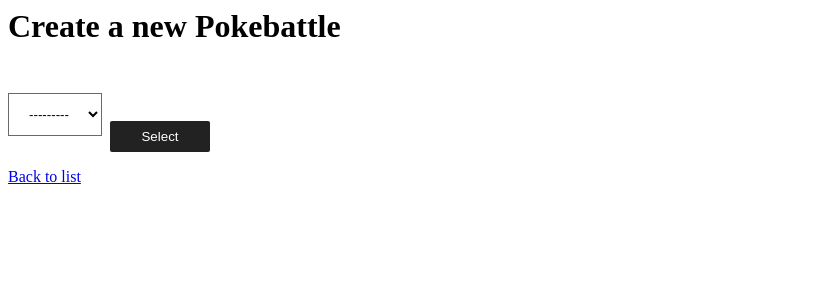
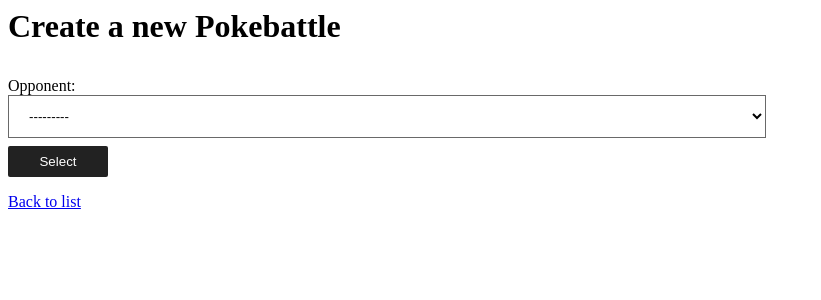
Before and after one commit to jaenia/pokebattle, a Django app: page /add in a window 1280 px wide. Shown: the top 300 px of the page, without its empty margins (0-821 px from the left). Run offline with Django 3.2, Linux system fonts and the light colour scheme; tables that the repository leaves empty hold one stand-in row (values such as "Sample post").

Commit message:
Adds label for opponent field

```diff
--- a/backend/battles/static/css/styles.css
+++ b/backend/battles/static/css/styles.css
@@ -24,8 +24,6 @@
 
 /* Battle creation styles */
 #battle-form {
-    display: flex;
-    align-items: flex-end;
     margin-top: 32px;
     width: 60%;
 }
@@ -39,7 +37,7 @@
 }
 
 #battle-form button {
-    margin-left: 8px;
+    margin-top: 8px;
     border: 0;
     border-radius: 2px;
     padding: 8px 16px;
--- a/backend/battles/templates/battles/battle_form.html
+++ b/backend/battles/templates/battles/battle_form.html
@@ -6,7 +6,8 @@
 <h1>Create a new Pokebattle</h1>
 <form id="battle-form" action="{% url 'battles:battle_create' %}" method="post">
     {% csrf_token %}
-  <p>{{ form.opponent }}</p>
+  <label for="{{ form.opponent.id_for_label }}">Opponent:</label>
+  {{ form.opponent }}
   <button type="submit">Select</button>
 </form>
 <a class="nav-link" href="{% url 'battles:battle_list' %}">Back to list</a>
```
